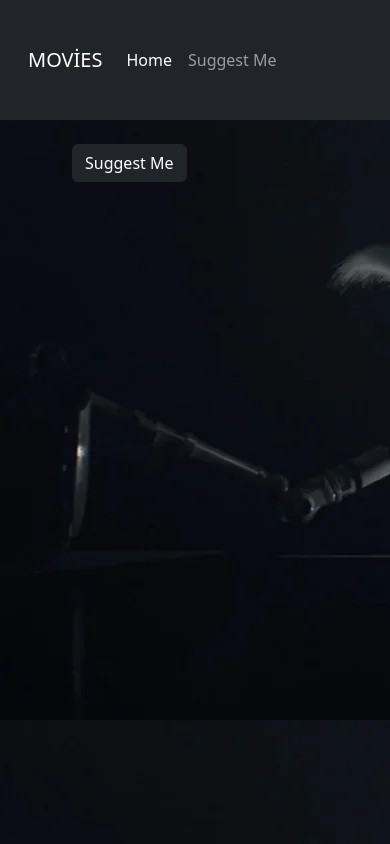
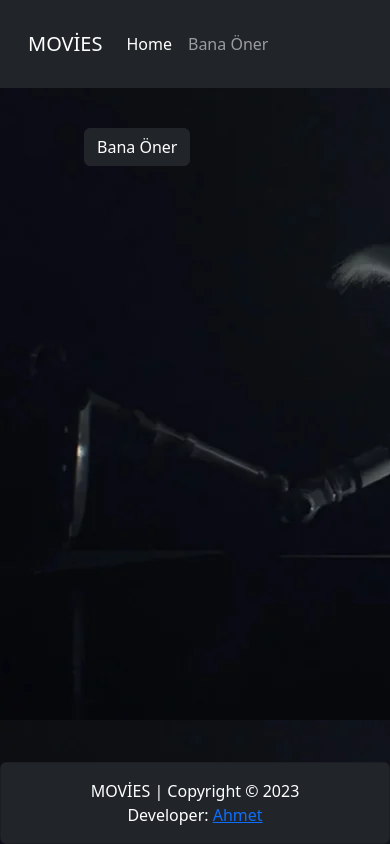
Before and after one commit to ahmetucar1/movie-recommendation-app, a React (Create React App) app: page /suggestme in a window 390 px wide. Built offline with nearby package versions, Linux system fonts and the light colour scheme.

Commit message:
Made changes to responsive

```diff
--- a/src/App.css
+++ b/src/App.css
@@ -12,7 +12,7 @@ body {
 
 .container {
   width: 100%;
-  margin: 2em auto;
+  margin: 1em auto;
 }
 
 .grid {
@@ -28,3 +28,16 @@ body {
   color: white;
   border-radius: 10px;
 }
+
+@media screen and (max-width: 992px) {
+  .grid {
+    grid-template-columns: repeat(5,1fr);
+  }
+}
+
+
+@media screen and (max-width: 774px) {
+  .grid {
+    grid-template-columns: repeat(3,1fr);
+  }
+}
--- a/src/App.js
+++ b/src/App.js
@@ -1,10 +1,11 @@
 import './App.css';
 import React from 'react'
 import 'bootstrap/dist/css/bootstrap.min.css';
+import NavbarNav from './Components/Navbar'
+import Home from './Components/Home';
 import SuggestMe from './Components/SuggestMe';
-import Home from './Components/Home';
-import { Container, Nav, Navbar } from 'react-bootstrap';
-import { Link, Routes, Route } from 'react-router-dom';
+import {  Routes, Route } from 'react-router-dom';
+
 
 
 function App() {
@@ -12,20 +13,15 @@ function App() {
 
 return (
   <div>
-   <Navbar bg="dark" variant="dark">
-        <Container>
-          <Navbar.Brand className='mx-3' href='/'>MOVİES</Navbar.Brand>
-          <Nav className="me-auto">
-            <Link to={"/"} className='nav-item nav-link active'>Home</Link>
-            <Link to={"/suggestme"} className='nav-item nav-link'>Suggest Me</Link>
-          </Nav>
-        </Container>
-    </Navbar>
 
+    <NavbarNav></NavbarNav>
+  <div className='container'>
     <Routes>
        <Route path='/' exact element={<Home />} />
        <Route path='/suggestme' element={<SuggestMe/>} />
     </Routes>
+     </div>
+
 
   </div>
 )
--- a/src/Components/Home.jsx
+++ b/src/Components/Home.jsx
@@ -1,9 +1,10 @@
 import React, { useEffect, useState } from 'react'
+import { Card } from 'react-bootstrap';
 import MovieBox from './MovieBox'
 
 
-const API_URL_POPULAR = "https://api.themoviedb.org/3/movie/popular?api_key=796c4de4e6f6a1acdada4f13bf87bef9";
-const API_URL_UPCOMİNG = "https://api.themoviedb.org/3/movie/upcoming?api_key=796c4de4e6f6a1acdada4f13bf87bef9";
+const API_URL_POPULAR = "https://api.themoviedb.org/3/movie/popular?api_key=796c4de4e6f6a1acdada4f13bf87bef9&language=tr-tur&page=2";
+const API_URL_UPCOMİNG = "https://api.themoviedb.org/3/movie/upcoming?api_key=796c4de4e6f6a1acdada4f13bf87bef9&language=tr-tur&page=3";
 
 const Home = () => {
 
@@ -28,19 +29,27 @@ const Home = () => {
 
 
   return (
-        <div className='container'>
-        <h2 className='category-title-box my-3 p-2 px-3' >Popular</h2>
+        <div>
+        <h2 className='category-title-box my-3 p-2 px-3' >Popüler</h2>
     <div className='grid'>
     {movies && movies.map((movieReq) =>
     <MovieBox key={movieReq.id} {...movieReq}/>)}
     </div>
     <div>
-      <h2 className='category-title-box my-3 p-2 px-3' >Upcoming</h2>
+      <h2 className='category-title-box my-3 p-2 px-3' >Yakında</h2>
     </div>
     <div className='grid'>
     {upcomingMovies && upcomingMovies.map((movieReq) =>
     <MovieBox key={movieReq.id} {...movieReq}/>)}
     </div>
+    <Card className="bg-dark footer text-center text-white">
+      <Card.Body>
+        <Card.Text>
+         MOVİES | Copyright © 2023 <br />
+         Developer: <a href="https://github.com/ahmetucar1" target="_blank" rel="noopener noreferrer">Ahmet</a>
+        </Card.Text>
+      </Card.Body>
+    </Card>
     </div>
   )
 }
--- a/src/Components/MovieBox.jsx
+++ b/src/Components/MovieBox.jsx
@@ -1,4 +1,4 @@
-import { Modal } from 'react-bootstrap';
+import { Modal, Button } from 'react-bootstrap';
 import React, {useState} from 'react'
 const API_IMG="https://image.tmdb.org/t/p/w500/";
 
@@ -9,8 +9,7 @@ const MovieBox = ({title, poster_path, vote_average, release_date, overview}) =>
   const handleClose = () => setShow(false);
 
   return (
-   <div>
-
+   <div >
      <div className='card text-center mb-3'>
       <div className='card-body'>
         <img className='card-img-top' src={API_IMG+poster_path} alt="" />
@@ -21,7 +20,7 @@ const MovieBox = ({title, poster_path, vote_average, release_date, overview}) =>
                 <Modal.Title>{title}</Modal.Title>
               </Modal.Header>
               <Modal.Body>
-                <img className='card-img-top' src={API_IMG+poster_path} alt="" />
+                <img className='card-img-top' style={{width: '14rem'}} src={API_IMG+poster_path} alt="" />
                 <h3> {title} </h3>
                 <h4> ImDB: {vote_average} </h4>
                 <h5> Relase Date: {release_date} </h5>
@@ -29,6 +28,9 @@ const MovieBox = ({title, poster_path, vote_average, release_date, overview}) =>
                 <h6>Overview</h6>
                 <p> {overview} </p>
               </Modal.Body>
+              <Modal.Footer>
+                <Button variant="secondary" onClick={handleClose}>Kapat</Button>
+              </Modal.Footer>
             </Modal>
         </div>
       </div>
--- /dev/null
+++ b/src/Components/Navbar.jsx
@@ -0,0 +1,23 @@
+import React from 'react'
+import { Container, Nav, Navbar } from 'react-bootstrap';
+import { Link } from 'react-router-dom';
+
+
+const NavbarNav = () => {
+  return (
+    <div>
+       <Navbar bg="dark" variant="dark">
+        <Container>
+          <Navbar.Brand className='mx-3' href='/'>MOVİES</Navbar.Brand>
+          <Nav className="me-auto">
+            <Link to={"/"} className='nav-item nav-link active'>Home</Link>
+            <Link to={"/suggestme"} className='nav-item nav-link'>Bana Öner</Link>
+          </Nav>
+        </Container>
+    </Navbar>
+
+    </div>
+  )
+}
+
+export default NavbarNav
--- a/src/Components/SuggestMe.jsx
+++ b/src/Components/SuggestMe.jsx
@@ -1,18 +1,18 @@
 import React, { useState } from 'react'
-import { Button } from 'react-bootstrap';
+import { Button, Card } from 'react-bootstrap';
 import MovieBox from './MovieBox';
 
 
 const SuggestMe = () => {
   const [allMovies, setAllMovies] = useState([]);
   const [movies, setMovies] = useState([]);
+  const [page, setPage] = useState(1);
 
   async function fetchMovies() {
-    if (allMovies.length === 0) {
-      const response = await fetch('https://api.themoviedb.org/3/discover/movie?api_key=796c4de4e6f6a1acdada4f13bf87bef9&page=4');
-      const data = await response.json();
-      setAllMovies(data.results);
-    }
+    const response = await fetch(`https://api.themoviedb.org/3/discover/movie?api_key=796c4de4e6f6a1acdada4f13bf87bef9&language=tr-tur&page=${page}`);
+    const data = await response.json();
+    setAllMovies([...allMovies, ...data.results]);
+    setPage(page + 1);
 
     const randomMovies = allMovies
       .filter(movie => !movies.includes(movie))
@@ -20,11 +20,9 @@ const SuggestMe = () => {
       .slice(0, 5);
     setMovies(randomMovies);
   }
-
-
   return (
     <div className='mx-4'>
-    <Button onClick={fetchMovies} className='my-4 mx-5' variant="dark">Suggest Me</Button>
+    <Button onClick={fetchMovies} className='my-4 mx-5' variant="dark">Bana Öner</Button>
 
     <div className='container'>
 
@@ -33,6 +31,14 @@ const SuggestMe = () => {
     <MovieBox key={movieReq.id} {...movieReq}/>)}
     </div>
     </div>
+    <Card className="bg-dark fixed-bottom text-center text-white">
+      <Card.Body>
+        <Card.Text>
+         MOVİES | Copyright © 2023 <br />
+         Developer: <a href="https://github.com/ahmetucar1" target="_blank" rel="noopener noreferrer">Ahmet</a>
+        </Card.Text>
+      </Card.Body>
+    </Card>
     </div>
   )
 }
```
